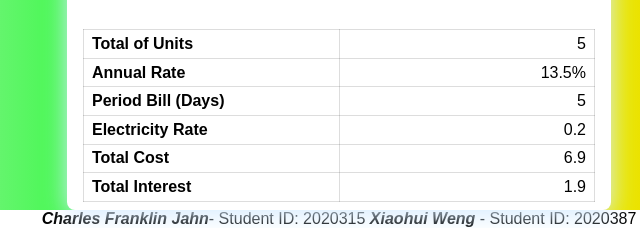
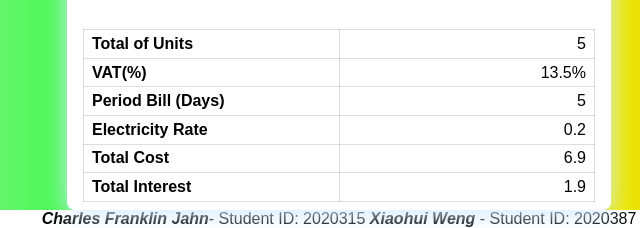
Before and after one commit to Charlesjahn/CA3_CrossPlatform, a website: page index.html in a window 1280 px wide. Both pictures are taken after typing "5", "5" into the empty fields and a click on the button "Calculate". Shown: the part 591-819 px from the top of the page, 301-941 px from the left. Drawn offline with Linux system fonts and the light colour scheme.

Commit message:
VAT display

```diff
--- a/index.html
+++ b/index.html
@@ -57,7 +57,7 @@
                             <td class="text-right" id="total_Of_Units"></td>
                         </tr>
                         <tr>
-                            <td class=""><b>Annual Rate</b></td>
+                            <td class=""><b>VAT(%)</b></td>
                             <td class="text-right" id="annual-interest"></td>
                         </tr>
                         <tr>
```
